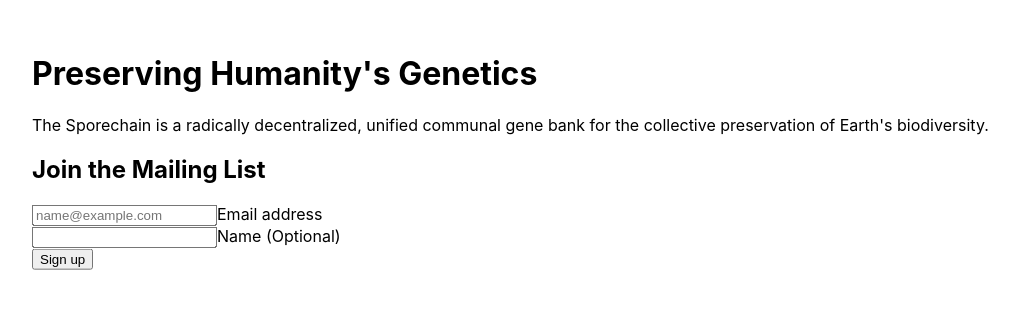
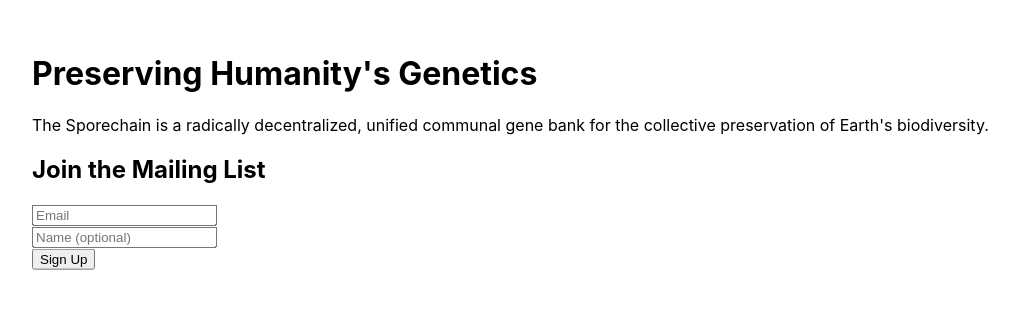
Before and after one commit to SporechainFoundation/sporechain.org, a Next.js app: page / in a window 1280 px wide. Shown: the part 249-558 px from the top of the page, without its empty margins (0-1019 px from the left). Built offline with nearby package versions, Linux system fonts and the light colour scheme.

Commit message:
refactored sign up form

```diff
--- a/components/home/SignupForm.tsx
+++ b/components/home/SignupForm.tsx
@@ -1,37 +1,45 @@
-import { Component, useEffect, useRef, useState } from "react";
-import { useRouter } from "next/router";
-import axios from "axios";
-import { NextApiRequest, NextApiResponse } from "next";
-import { NextRequest } from "next/server";
+import React, { Component, useState } from "react";
+import Form from 'react-bootstrap/Form'
+import Button from 'react-bootstrap/Button'
 
-class SignupForm extends Component {
+interface SignupFormProps {
+  email: string,
+  name: string
+}
 
-    submit = async () => {
-        fetch('/api/register')
-        .then(data => console.log(data));
+function SignupForm(props: SignupFormProps) {
+  const [name, setName] = useState("");
+  const [email, setEmail] = useState("");
 
-    }
+  let handleSubmit = async (e: React.FormEvent<HTMLFormElement>) => {
+    e.preventDefault();
 
-    render() {
-        return (
-            <form action="/api/register" method="post" className="p-4 p-md-5 border rounded-3 bg-light">
-              <div>
-                <h2>Join the Mailing List</h2>
-              </div>
-              <div className="form-floating mb-3">
-                <input type="email" className="form-control"  id="email" name="email" placeholder="name@example.com" required/>
-                  <label >Email address</label>
-              </div>
-              <div className="form-floating mb-3">
-                <input type="text" className="form-control" id="name" name="name" />
-                  <label >Name (Optional)</label>
-              </div>
-                <button onClick={this.submit} className="w-100 btn btn-lg btn-primary" type="submit" formTarget="submission">Sign up</button>
+    let res = await fetch('/api/register', {
+      method: "POST",
+      body: JSON.stringify({
+        name: name,
+        email: email
+      })
+    });
 
-                <iframe name="submission" id="submission" style={{display: "none"}}></iframe>
-            </form>
-        )
-    }
+    let resJson = await res.json();
+    console.log(resJson);
+
+    e.target.reset();
+  }
+
+  return (
+    <Form className="p-4 p-md-5 border rounded-3 bg-light" onSubmit={handleSubmit}>
+      <h2>Join the Mailing List</h2>
+      <Form.Group className="mb-3">
+        <Form.Control required value={props.email} type="email" placeholder="Email" onChange={(e) => setEmail(e.target.value)} />
+      </Form.Group>
+      <Form.Group className="mb-3">
+        <Form.Control value={props.name} type="text" placeholder="Name (optional)" onChange={(e) => setName(e.target.value)} />
+      </Form.Group>
+      <Button type="submit" className="w-100 btn btn-lg btn-primary">Sign Up</Button>
+    </Form>
+  )
 }
 
 export default SignupForm;
--- a/package.json
+++ b/package.json
@@ -10,8 +10,10 @@
   },
   "dependencies": {
     "axios": "^0.27.2",
+    "bootstrap": "^5.1.3",
     "next": "12.1.6",
     "react": "18.1.0",
+    "react-bootstrap": "^2.4.0",
     "react-dom": "18.1.0"
   },
   "devDependencies": {
--- a/pages/api/register.ts
+++ b/pages/api/register.ts
@@ -12,9 +12,12 @@ const url = 'http://66.42.64.56/register'
 const handler = (req: NextApiRequest, res: NextApiResponse): Promise<void> => {
   return axios({
     method: 'post',
-    headers : { 'Content-type': 'application/json', },
+    headers : {
+      'Content-type': 'application/json',
+      'Accept' : 'application/json'
+    },
     url: url,
-    data: {'name': req.body.name, 'email': req.body.email }
+    data: req.body
   })
   .then((results) =>{
     res.status(results.status).json(results.data)
```
Also changed, not shown: 1 other file (tests, documents, lock files or other folders).
